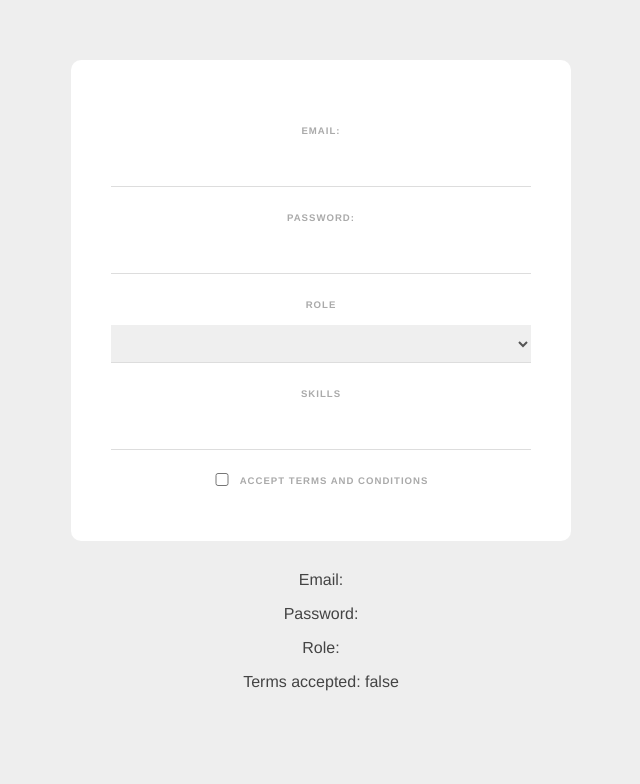
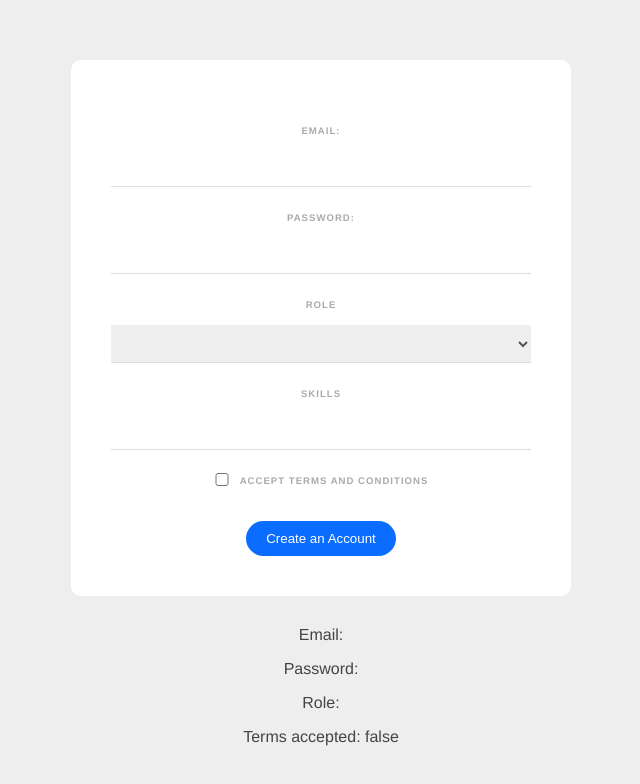
Before and after one commit to MrFlava/vuejs_studing_project, a Vue app: page / in a window 1280 px wide. Shown: the top 784 px of the page, without its empty margins (319-959 px from the left). Built offline with nearby package versions, Linux system fonts and the light colour scheme.

Commit message:
Add prevent submit

```diff
--- a/src/components/SignupForm.vue
+++ b/src/components/SignupForm.vue
@@ -2,7 +2,7 @@
 </script>
 
 <template>
-  <form>
+  <form @submit.prevent="handleSubmit">
     <label>Email:</label>
     <input type="email" required  v-model="email"/>
     <label>Password:</label>
@@ -25,6 +25,11 @@
      <input type="checkbox" v-model="terms" required>
      <label>Accept terms and conditions</label>
    </div>
+
+    <div class="submit">
+      <button>Create an Account</button>
+    </div>
+
   </form>
   <p>Email: {{ email }}</p>
   <p>Password: {{ password }}</p>
@@ -57,6 +62,9 @@ export default {
       this.skills = this.skills.filter((item) => {
         return name !== item
       })
+    },
+    handleSubmit(){
+      console.log('form submitted')
     }
   }
 }
@@ -109,4 +117,17 @@ export default {
     color: #777;
     cursor: pointer;
   }
+
+  button {
+    background: #0b6dff;
+    border: 0;
+    padding: 10px 20px;
+    margin-top: 20px;
+    color: white;
+    border-radius: 20px;
+  }
+
+  .submit{
+    text-align: center;
+  }
 </style>
```
